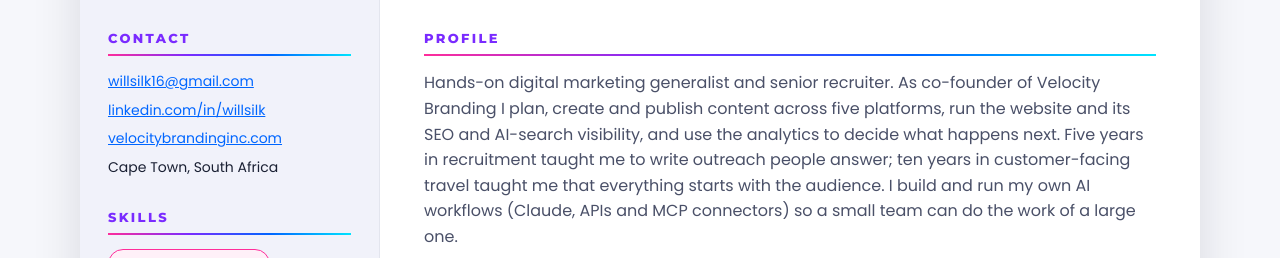
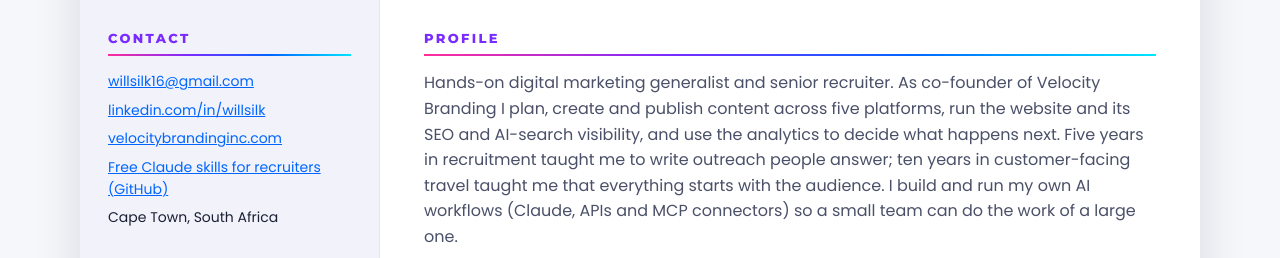
Before and after one commit to Willsilk/Willsilk.github.io, a plain HTML site: page index.html in a window 1280 px wide. Shown: the part 534-792 px from the top of the page. Drawn offline with Linux system fonts and the light colour scheme.

Commit message:
Add GitHub recruiter skills link to contact

```diff
--- a/index.html
+++ b/index.html
@@ -50,6 +50,7 @@
     <a href="mailto:willsilk16@gmail.com">willsilk16@gmail.com</a>
     <a href="https://www.linkedin.com/in/willsilk" target="_blank" rel="noopener">linkedin.com/in/willsilk</a>
     <a href="https://velocitybrandinginc.com" target="_blank" rel="noopener">velocitybrandinginc.com</a>
+    <a href="https://github.com/VelocityBranding/claude-skills-for-recruiters" target="_blank" rel="noopener">Free Claude skills for recruiters (GitHub)</a>
     <span>Cape Town, South Africa</span>
   </section>
 
```
